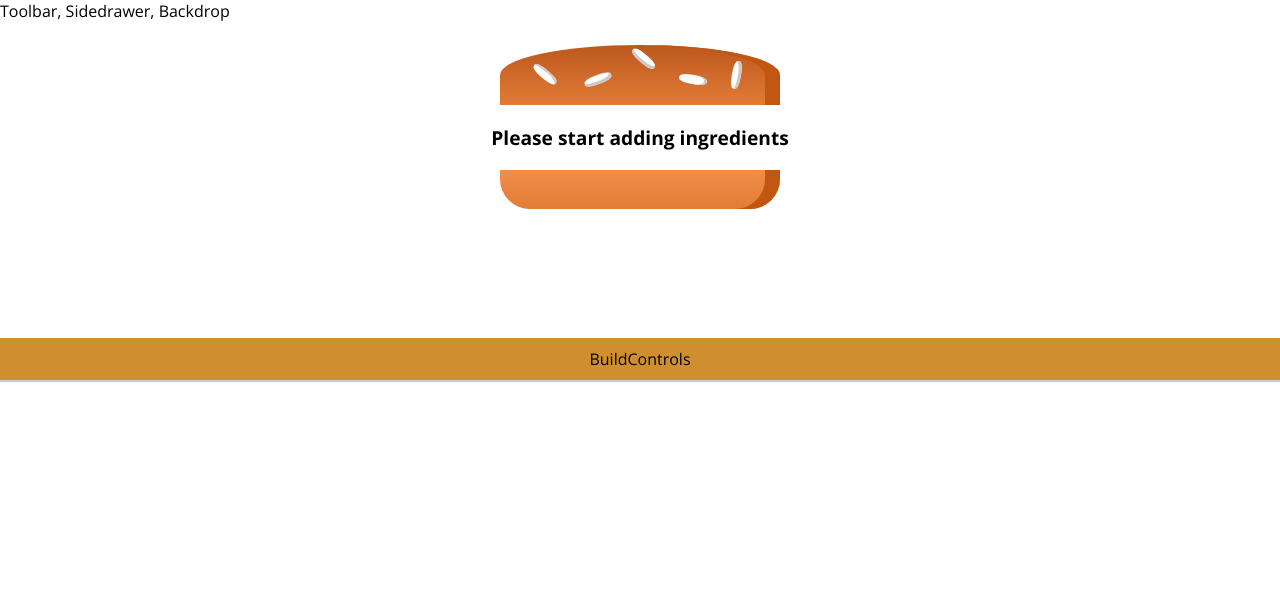
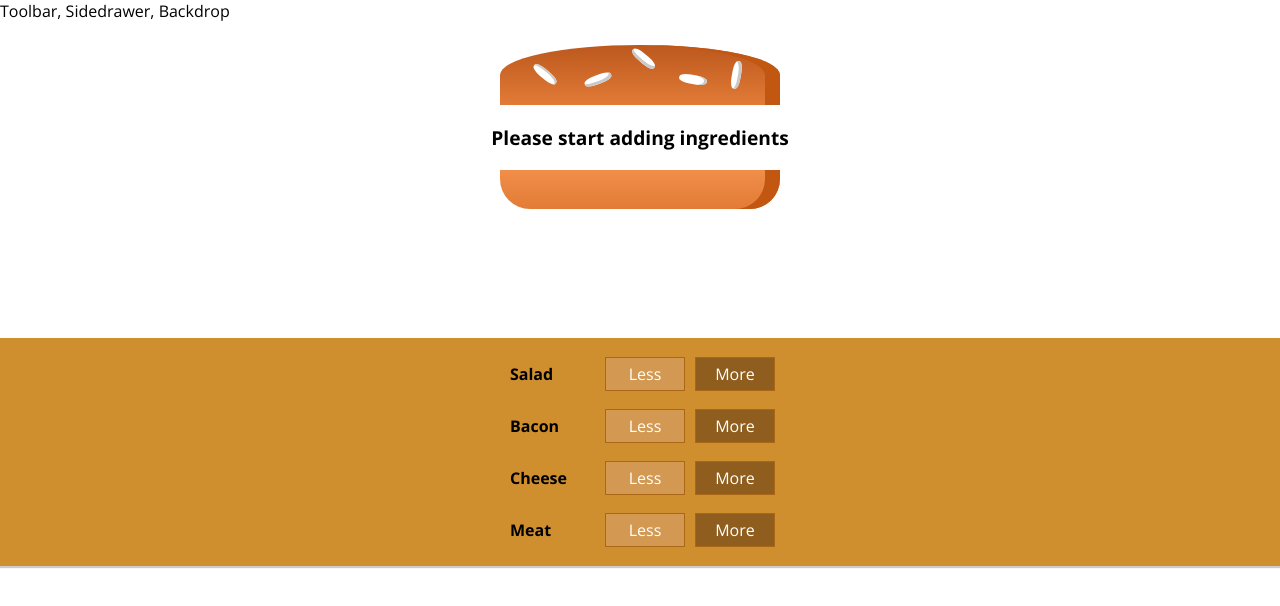
Before and after one commit to BenCRX/react-complete-guide, a React (Create React App) app: page / in a window 1280 px wide. Shown: the top 606 px of the page. Built offline with nearby package versions, Linux system fonts and the light colour scheme.

Commit message:
132 Finished - Outputting Multiple Build Controls

```diff
--- a/src/components/Burger/BuildControls/BuildControls.js
+++ b/src/components/Burger/BuildControls/BuildControls.js
@@ -1,11 +1,25 @@
 import React from "react";
+import BuildControl from "./BuildControl/BuildControl";
 import style from "./BuildControls.module.css";
+
+const controls =
+[
+    { label: "Salad", type: "salad" },
+    { label: "Bacon", type: "bacon" },
+    { label: "Cheese", type: "cheese" },
+    { label: "Meat", type: "meat" },
+];
 
 const BuildControls = (props) =>
 {
     return (
-        <div className={style.BuildControls}>BuildControls</div>
-    )
-}
+        <div className={style.BuildControls}>
+            {controls.map((ctrl) =>
+            {
+                return <BuildControl key={ctrl.label} label={ctrl.label} />;
+            })}
+        </div>
+    );
+};
 
 export default BuildControls;
--- a/src/containers/BurgerBuilder/BurgerBuilder.js
+++ b/src/containers/BurgerBuilder/BurgerBuilder.js
@@ -19,7 +19,7 @@ class BurgerBuilder extends Component
     {
         return (
             <React.Fragment>
-                <Burger ingredients={this.state.ingredients}/>
+                <Burger ingredients={this.state.ingredients} />
                 <BuildControls />
             </React.Fragment>
         );
```
